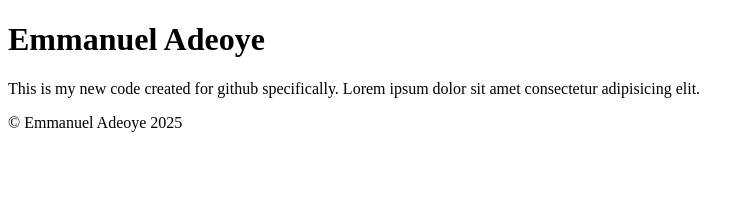
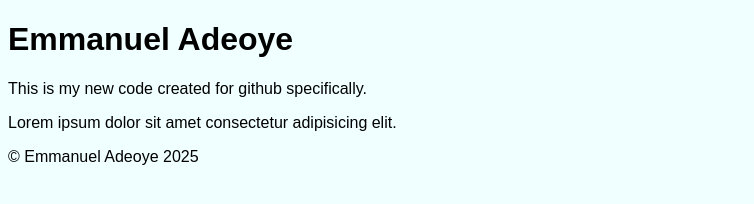
Before and after one commit to E-ADEOYE/Week4-comp6062, a plain HTML site: page index.html in a window 1280 px wide. Shown: the whole page, without its empty margins (0-754 px from the left). Drawn offline with Linux system fonts and the light colour scheme.

Commit message:
Update index.html
added stylesheet into html

```diff
--- a/index.html
+++ b/index.html
@@ -2,6 +2,7 @@
 <html>
     <head>
         <title>My website</title>
+        <link rel="stylesheet" href="css/styles.css">
     </head>
     <body>
         <header>
@@ -9,7 +10,10 @@
         </header>
         <main>
             <p>
-                This is my new code created for github specifically. Lorem ipsum dolor sit amet consectetur adipisicing elit.
+                This is my new code created for github specifically.
+            </p>
+            <p>
+               Lorem ipsum dolor sit amet consectetur adipisicing elit.
             </p>
 
         </main>
```
